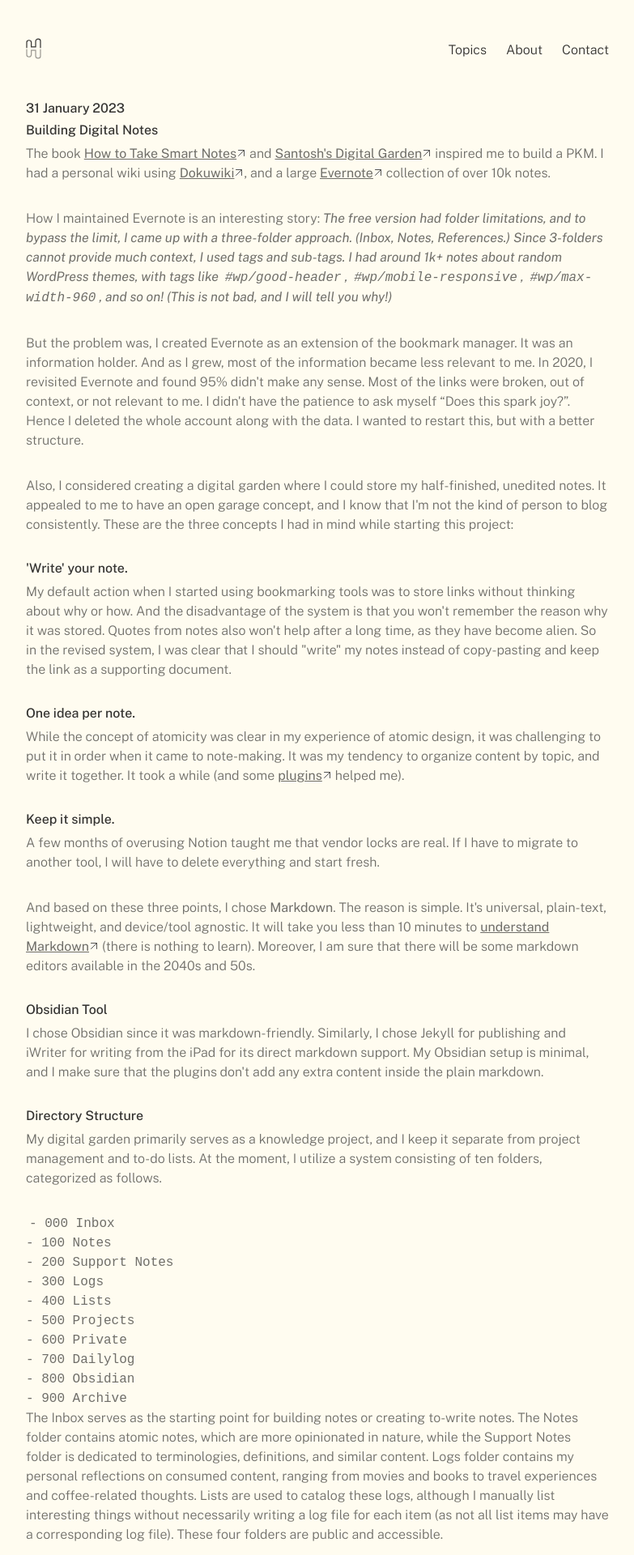
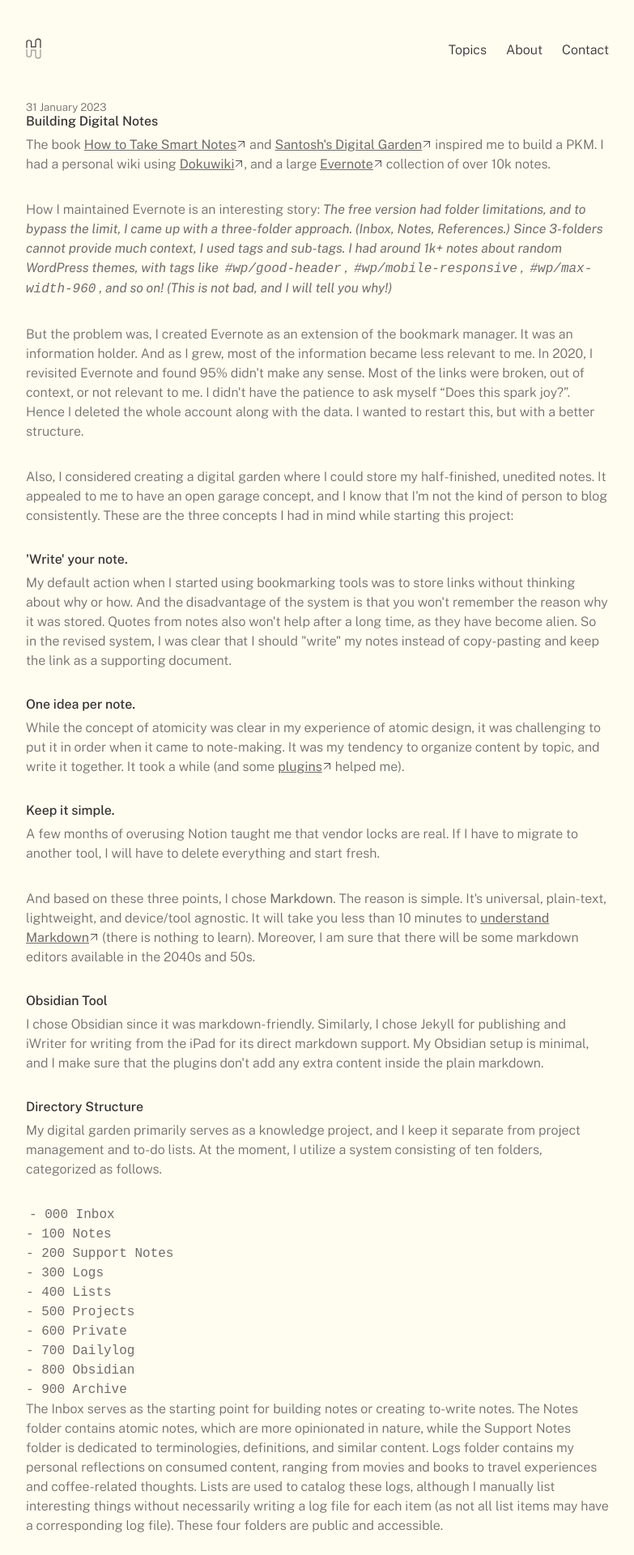
Before and after one commit to hfactor/hiran.in, a Jekyll site: the page built from _posts/2023-01-31-Digital-Garden.md, in a window 1280 px wide. Shown: the top 1920 px of the page at 81% size, without its empty margins (248-1031 px from the left). Built offline with Jekyll 4.4.1, drawn with Linux system fonts in a browser that asks for light colours; some web fonts are replaced; comment, search, counter and statistics services are not loaded.

Commit message:
h5 to h6

```diff
--- a/_layouts/Post.html
+++ b/_layouts/Post.html
@@ -137,7 +137,7 @@
                             {%- if page.content-type == "post" -%}
                                 <!-- Layout 2 Post-->
 
-                                <h5 class="back-arrow" style="padding-bottom: 0px">{{ page.date | date_to_long_string }}</h5>
+                                <h6 class="back-arrow" style="padding-bottom: 0px">{{ page.date | date_to_long_string }}</h6>
                                 <h1 style="padding-top: 0px">
                                     {{ page.title }}
                                     </h1>
```
